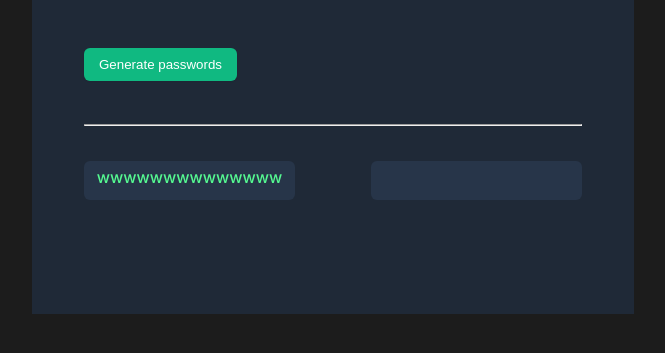
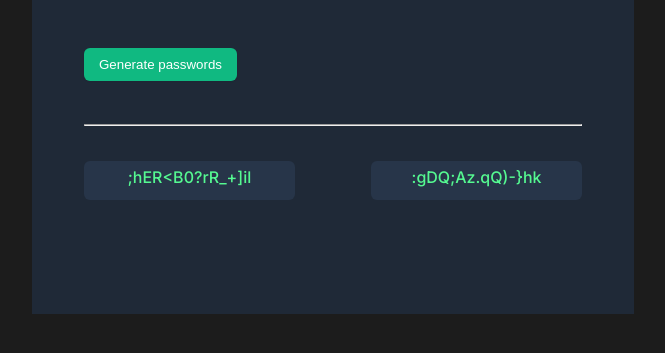
Before and after one commit to monolithdragon/random-password-generator, a website built with Vite: page index.html in a window 1280 px wide. Both pictures are taken after a click on the button "Generate passwords". Shown: the part 361-714 px from the top of the page, without its empty margins (307-972 px from the left). Built offline with nearby package versions, Linux system fonts and the light colour scheme.

Commit message:
Implement interaction

```diff
--- a/index.html
+++ b/index.html
@@ -9,10 +9,10 @@
       <h1 class="title">Generate <p class="green">a random password</p>
       </h1>
       <p class="description">Never use an insecure password again.</p>
-      <button class="btn">Generate passwords</button>
+      <button class="btn" onclick="generatePassword()">Generate passwords</button>
       <hr />
       <div class="wrapper">
-        <p id="password-01" class="password">wwwwwwwwwwwwww</p>
+        <p id="password-01" class="password"></p>
         <p id="password-02" class="password"></p>
       </div>
     </div>
--- a/index.js
+++ b/index.js
@@ -1,2 +1,116 @@
-const characters = ["A","B","C","D","E","F","G","H","I","J","K","L","M","N","O","P","Q","R","S","T","U","V","W","X","Y","Z","a","b","c","d","e","f","g","h","i","j","k","l","m","n","o","p","q","r","s","t","u","v","w","x","y","z", "0", "1", "2", "3", "4", "5", "6", "7", "8", "9","~","`","!","@","#","$","%","^","&","*","(",")","_","-","+","=","{","[","}","]",",","|",":",";","<",">",".","?",
-"/"];
+const characters = [
+	'A',
+	'B',
+	'C',
+	'D',
+	'E',
+	'F',
+	'G',
+	'H',
+	'I',
+	'J',
+	'K',
+	'L',
+	'M',
+	'N',
+	'O',
+	'P',
+	'Q',
+	'R',
+	'S',
+	'T',
+	'U',
+	'V',
+	'W',
+	'X',
+	'Y',
+	'Z',
+	'a',
+	'b',
+	'c',
+	'd',
+	'e',
+	'f',
+	'g',
+	'h',
+	'i',
+	'j',
+	'k',
+	'l',
+	'm',
+	'n',
+	'o',
+	'p',
+	'q',
+	'r',
+	's',
+	't',
+	'u',
+	'v',
+	'w',
+	'x',
+	'y',
+	'z',
+	'0',
+	'1',
+	'2',
+	'3',
+	'4',
+	'5',
+	'6',
+	'7',
+	'8',
+	'9',
+	'~',
+	'`',
+	'!',
+	'@',
+	'#',
+	'$',
+	'%',
+	'^',
+	'&',
+	'*',
+	'(',
+	')',
+	'_',
+	'-',
+	'+',
+	'=',
+	'{',
+	'[',
+	'}',
+	']',
+	',',
+	'|',
+	':',
+	';',
+	'<',
+	'>',
+	'.',
+	'?',
+	'/',
+];
+
+const passwordFirst = document.getElementById('password-01');
+const passwordSecond = document.getElementById('password-02');
+const passwordLength = 15;
+
+function generatePassword() {
+	ResetContent();
+
+	for (let index = 0; index < passwordLength; index++) {
+		const characterIndex = Math.floor(Math.random() * characters.length);
+
+		passwordFirst.textContent += characters[characterIndex];
+		passwordSecond.textContent +=
+			characters[
+				characterIndex === 0 ? characterIndex + 1 : characterIndex - 1
+			];
+	}
+}
+
+function ResetContent() {
+	passwordFirst.textContent = '';
+	passwordSecond.textContent = '';
+}
```
